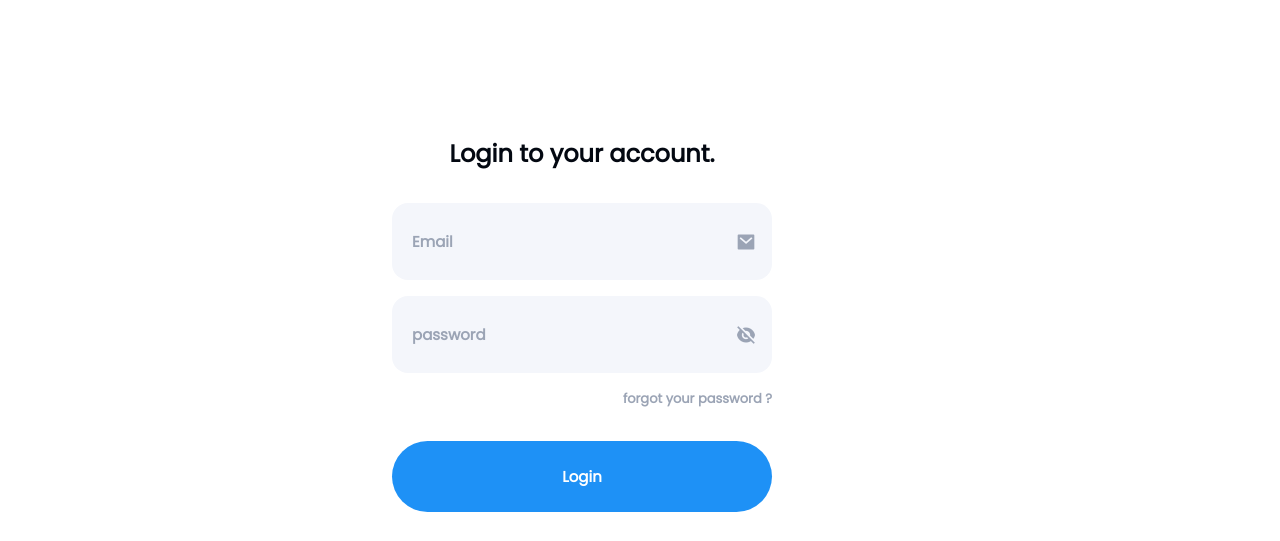
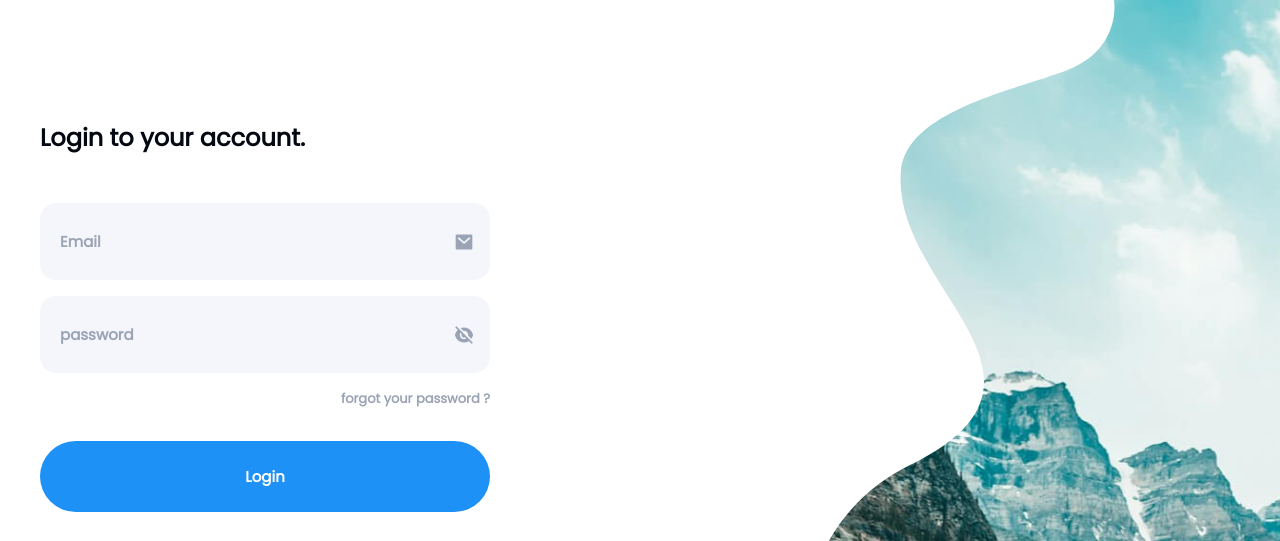
Before and after one commit to Segundavid-Dev/Login-form, a plain HTML site: page index.html in a window 1280 px wide. Shown: the top 541 px of the page. Drawn offline with nearby package versions, Linux system fonts and the light colour scheme.

Commit message:
style: added breakpoints styles for large screens

```diff
--- a/assets/style.css
+++ b/assets/style.css
@@ -41,6 +41,7 @@ input,
 button {
   font-family: var(--body-font);
   font-size: var(--normal-font-size);
+  user-select: none;
 }
 
 body {
@@ -60,7 +61,7 @@ img {
 
 /* Reusable css classes */
 .container {
-  max-width: 1100px;
+  max-width: 1200px;
   margin-inline: auto;
   margin-left: 2rem;
   margin-right: 2rem;
@@ -304,3 +305,41 @@ img {
     height: 760px;
   }
 }
+
+/* large sized screen */
+@media screen and (min-width: 1200px) {
+  .container {
+    margin-inline: auto;
+  }
+
+  .login__area {
+    width: 450px;
+    margin: initial;
+  }
+
+  .login__access,
+  .login__register {
+    width: 600px;
+  }
+
+  .login__title {
+    text-align: initial;
+    margin-bottom: 3rem;
+  }
+
+  .login__button {
+    margin-bottom: 3rem;
+  }
+
+  .login__group {
+    grid-template-columns: repeat(2, 1fr);
+  }
+
+  .login__blob {
+    display: block;
+    height: 100vh;
+    position: absolute;
+    top: 0;
+    right: 0;
+  }
+}
```
Also changed, not shown: index.html (+1 -2 lines).
